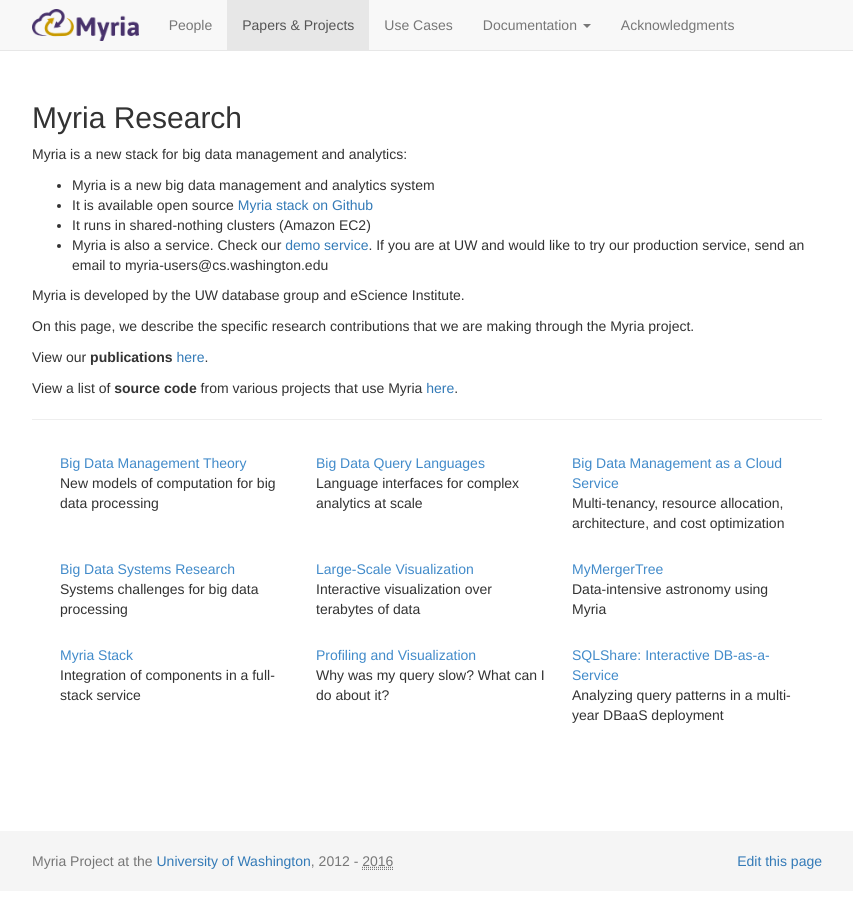
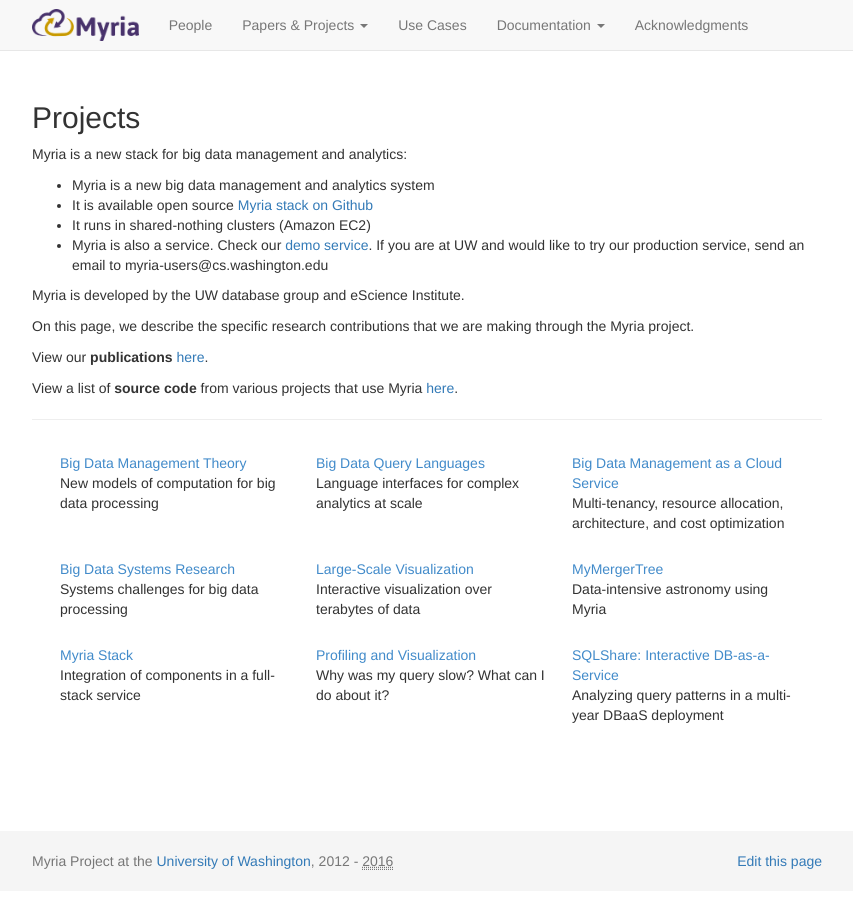
Before and after one commit to uwescience/myria-website, a Jekyll site: the page built from projects/index.md, in a window 1280 px wide. Shown: the whole page, without its empty margins (213-1066 px from the left). Built offline with Jekyll 4.4.1, drawn with Linux system fonts in a browser that asks for light colours; nearby versions of some CDN libraries; Markdown is read by kramdown in place of the engine named in the settings.

Commit message:
drop down

```diff
--- a/_includes/pages_list
+++ b/_includes/pages_list
@@ -3,7 +3,10 @@
 </li>
 
 <li {% if page.id == 'projects' %}class="active"{% endif %}>
-  <a href="{{ site.baseurl }}/projects">Papers & Projects</a>
+  <a href="{{ site.baseurl }}/projects" class="dropdown-toggle" data-toggle="dropdown" role="button" aria-expanded="false">Papers & Projects <span class="caret"></span></a>
+  <ul class="dropdown-menu" role="menu">
+    {% include projects_list %}
+  </ul>
 </li>
 
 <li {% if page.id == 'cases' %}class="active"{% endif %}>
--- /dev/null
+++ b/_includes/projects_list
@@ -0,0 +1,5 @@
+{% assign projects = (site.pages | where: "group" , "projects" | sort:"weight") %}
+
+{% for page in projects %}
+ <li><a href="{{ site.baseurl }}{{page.url}}">{{page.title}}</a></li>
+{% endfor %}
--- a/projects/index.md
+++ b/projects/index.md
@@ -1,7 +1,8 @@
 ---
 layout: default
-title: "Myria Research"
-id: "projects"
+title: "Projects"
+group: "projects"
+weight: 0
 ---
 
 ## {{ page.title }}
```
Also changed, not shown: projects/publicationsList.md (+2 -0 lines), projects/sourceCode.md (+2 -0 lines).
